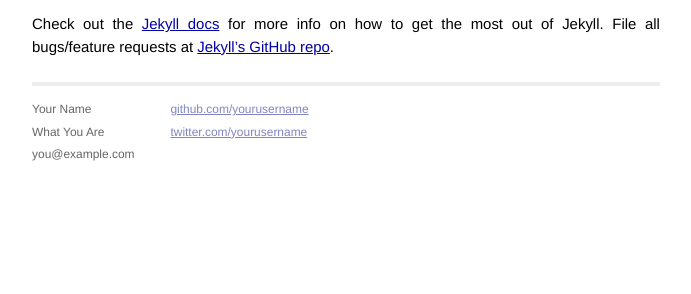
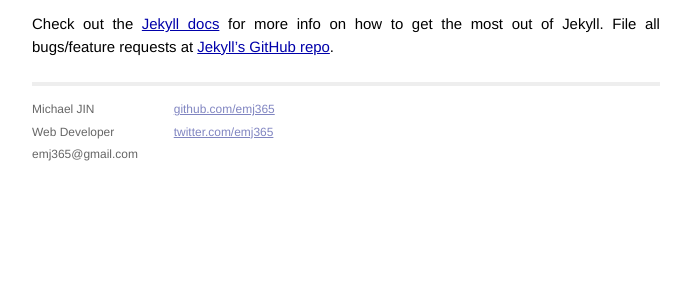
Before and after one commit to emj365/my-blog, a Jekyll site: the page built from _posts/2013-12-04-welcome-to-jekyll.markdown, in a window 1280 px wide. Shown: the part 411-705 px from the top of the page, without its empty margins (294-985 px from the left). Built offline with Jekyll 4.4.1, drawn with Linux system fonts in a browser that asks for light colours; Markdown is read by kramdown in place of the engine named in the settings.

Commit message:
update layout

```diff
--- a/_layouts/default.html
+++ b/_layouts/default.html
@@ -26,15 +26,15 @@
           <div class="footer">
             <div class="contact">
               <p>
-                Your Name<br />
-                What You Are<br />
-                you@example.com
+                Michael JIN<br />
+                Web Developer<br />
+                emj365@gmail.com
               </p>
             </div>
             <div class="contact">
               <p>
-                <a href="https://github.com/yourusername">github.com/yourusername</a><br />
-                <a href="https://twitter.com/yourusername">twitter.com/yourusername</a><br />
+                <a href="https://github.com/yourusername">github.com/emj365</a><br />
+                <a href="https://twitter.com/yourusername">twitter.com/emj365</a><br />
               </p>
             </div>
           </div>
```
